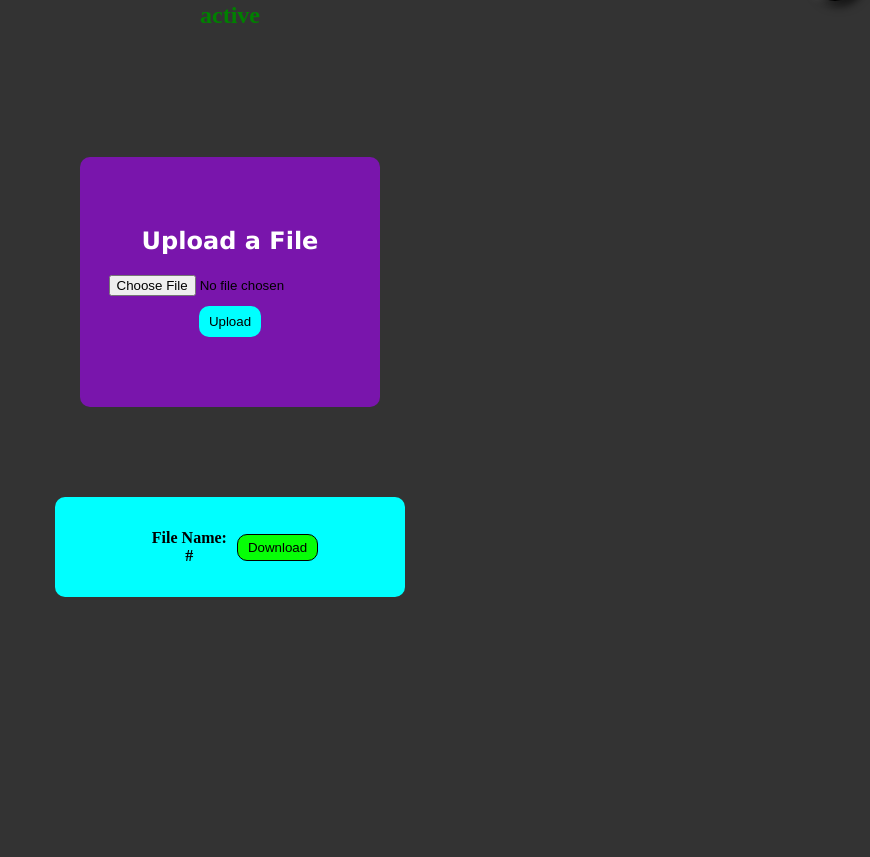
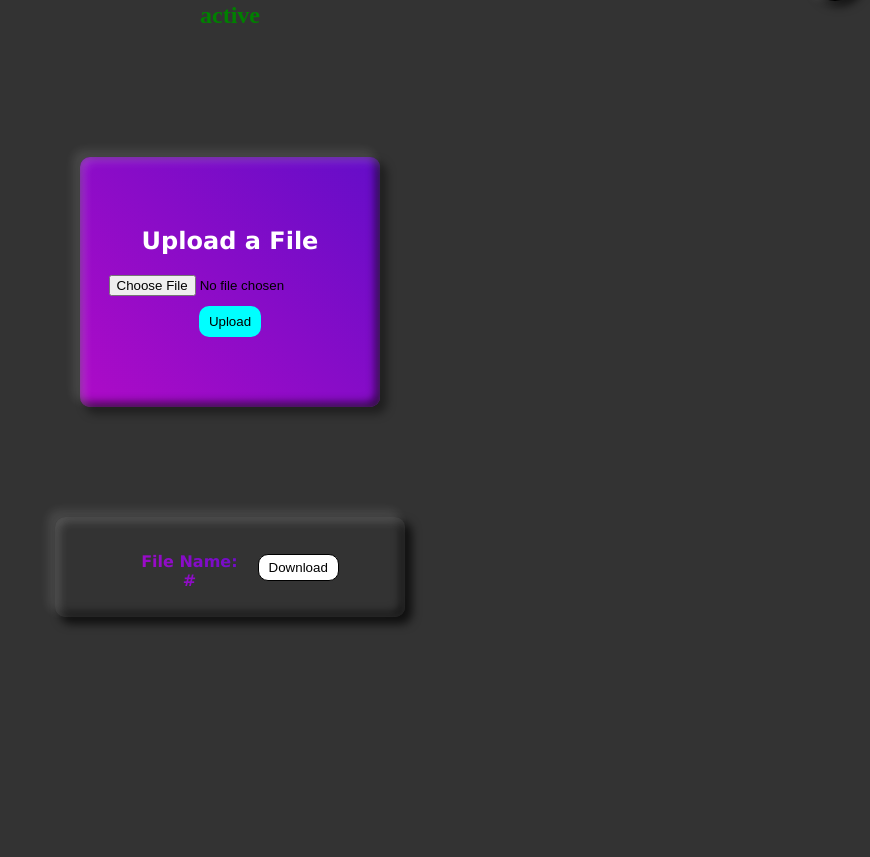
Before and after one commit to yash5800/No_Log_Store, a Flask app: template templates/index.html in a window 1280 px wide. Shown: the part 59-916 px from the top of the page, without its empty margins (410-1280 px from the left). Before the commit the page ends 656 px from the top, so only its background shows below. Run offline with Flask 3, Linux system fonts and the light colour scheme; the template is opened without the code that fills it: most values are stand-ins (such as "Sample title", 1, 10 or a date in 2020).

Commit message:
Update style_index.css

```diff
--- a/static/style_index.css
+++ b/static/style_index.css
@@ -37,7 +37,7 @@ img:hover{
 }
 .up{
     position: relative;
-    background: #aa00ff97;
+    background: linear-gradient(45deg,rgb(174, 11, 199),rgb(100, 13, 200));
     width: 300px;
     height: 250px;
     justify-content: center;
@@ -48,6 +48,12 @@ img:hover{
     align-items: center;
     flex-direction: column;
     padding: 15px;
+    box-shadow: inset 3px 3px 10px 1px rgba(255, 255, 255, 0.2),
+                inset -3px -3px 10px 1px rgba(0, 0, 0, 0.701),
+                -6px -6px 10px 1px rgba(255, 255, 255, 0.1),
+                6px 6px 10px 1px rgba(0, 0, 0, 0.4);
+
+
 }
 .up h2{
     font-family: Verdana, Geneva, Tahoma, sans-serif;
@@ -64,10 +70,11 @@ img:hover{
     padding: 8px 10px;
     border-radius: 10px;
     cursor: pointer;
-    transition: transform 0.3s;
+    transition: all 0.3s;
 }
 .up button:hover{
     transform: scale(1.1);
+    background: linear-gradient(45deg,rgb(255,255,255,0.5),aqua);
 }
 .urls{
     position: relative;
@@ -83,21 +90,38 @@ img:hover{
     align-items: center;
     height: 100px;
     width: 100%;
-    background: aqua;
-    margin: 10px 0;
+    background: transparent;
+    margin: 30px 0;
     border-radius: 10px;
     padding: 10px;
+    box-shadow: inset 3px 3px 10px 1px rgba(255, 255, 255, 0.2),
+                inset -3px -3px 10px 1px rgba(0, 0, 0, 0.701),
+                -6px -6px 10px 1px rgba(255, 255, 255, 0.1),
+                6px 6px 10px 1px rgba(0, 0, 0, 0.701);
+
 }
 .url h4{
     position: relative;
     padding: 10px;
-       }
+    max-height: 50px;
+    max-width: 150px;
+    overflow:auto;
+    scrollbar-width: none;
+    margin: 10px;
+    background: linear-gradient(45deg,rgb(174, 11, 199),rgb(100, 13, 200));
+    color: transparent;
+    background-clip: text;
+    font-family: Verdana, Geneva, Tahoma, sans-serif;
+}
 .url button{
     border: 1px solid black;
     border-radius: 10px;
     padding: 5px 10px;
-    background: rgb(6, 255, 6);
+    color: black;
+    background: white;
+    transition: all .5s;
 }
 .url button:hover{
     transform: scale(1.1);
+    background: linear-gradient(45deg,rgba(255, 255, 255, 0.2),rgb(6, 255, 6));
 }
```
